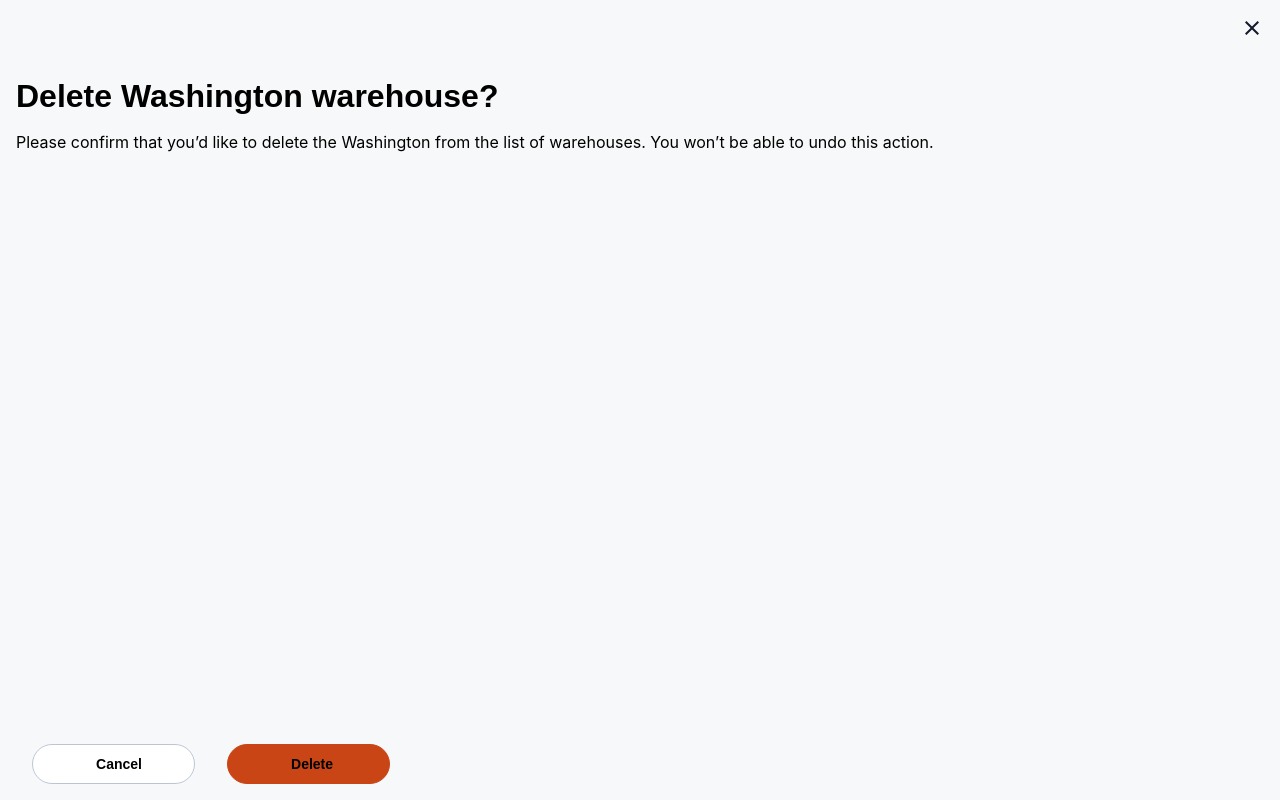
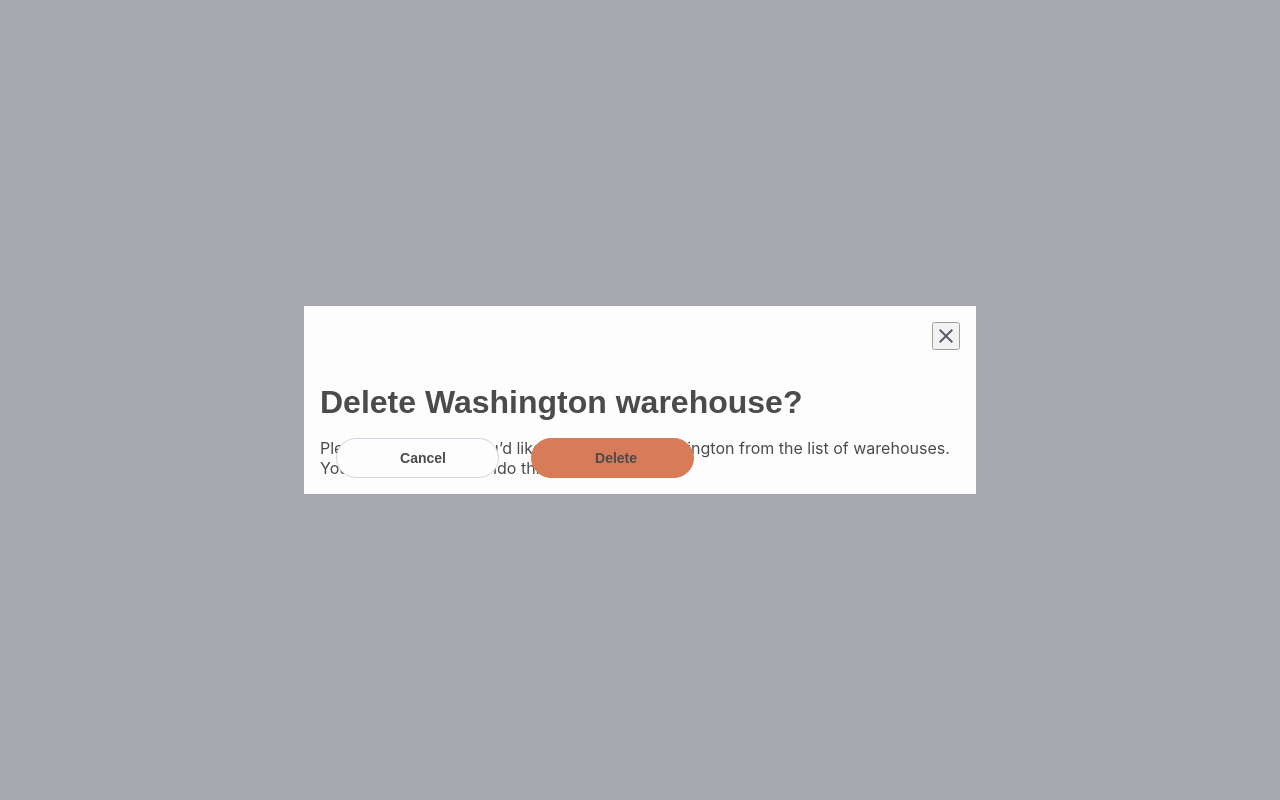
Before and after one commit to quindipc/InStock-Client, a React (Create React App) app: page /test in a window 1280 px wide. Built offline with nearby package versions, Linux system fonts and the light colour scheme.

Commit message:
basic styling for delete warehouse modal

```diff
--- a/src/components/DeleteWarehouse/DeleteWarehouse.jsx
+++ b/src/components/DeleteWarehouse/DeleteWarehouse.jsx
@@ -3,14 +3,17 @@ import x_button from "../../assets/Icons/close-24px.svg";
 
 export default function DeleteWarehouse() {
     return(
-        <div className='delete'>
-            <img className='delete__close' src={x_button} alt="close button outline" />
-            <h1 className='delete__title'>Delete Washington warehouse? </h1>
-            <p className='delete__subtext'>Please confirm that you’d like to delete the Washington from the list of warehouses. You won’t be able to undo this action.</p>
-            <div className='delete__buttons'>
-                <button className='delete__buttons-cancel'> <h3>Cancel</h3></button>
-                <button className='delete__buttons-delete'> <h3>Delete</h3></button>
+        <div className='delete__container'>
+            <div className='delete active' id='modal'>
+                <button className='delete__close'> <img className='delete__close' src={x_button} alt="close button outline" /> </button>
+                <h1 className='delete__title'>Delete Washington warehouse? </h1>
+                <p className='delete__subtext'>Please confirm that you’d like to delete the Washington from the list of warehouses. You won’t be able to undo this action.</p>
+                <div className='delete__buttons'>
+                    <button className='delete__buttons-cancel'> <h3>Cancel</h3></button>
+                    <button className='delete__buttons-delete'> <h3>Delete</h3></button>
+                </div>
             </div>
+            <div id='overlay'></div>
         </div>
     )
 }
--- a/src/components/DeleteWarehouse/DeleteWarehouse.scss
+++ b/src/components/DeleteWarehouse/DeleteWarehouse.scss
@@ -4,8 +4,33 @@
 @use "../../styles/partials/variables" as *;
 
 .delete{
+    z-index: 10;
     padding: 1rem;
     position: relative;
+    background-color: $white;
+    width: 42rem;
+    max-width: 80%;
+    transform: scale(0);
+        @include tablet{
+            position: fixed;
+            top: 50%;
+            left: 50%;
+            transform: translate(-50%,-50%) scale(0);
+            z-index: 10;
+
+            // width: 42rem;
+            // height: 100%;
+            // flex-shrink: 0;
+            // margin: 11.56rem 3rem 0rem 3rem;
+            // background-color: $white;
+        }
+    &__container{
+        // background-color: $white;
+        @include tablet {
+            // background-color: $black;
+            opacity: 0.699999988079071;
+        }
+    }
     &__close{
         float: right;
     }
@@ -40,3 +65,25 @@
         }
     }
 }
+
+#overlay{
+    position: fixed;
+    // opacity: 0;
+    top: 0;
+    left: 0;
+    right: 0;
+    bottom: 0;
+    background-color: $overlay;
+    pointer-events: none;
+}
+#overlay.active{
+    opacity: 1;
+    pointer-events: all;
+}
+
+.delete.active{
+    transform: scale(1);
+    @include tablet{
+        transform: translate(-50%,-50%) scale(1);
+    }
+}
--- a/src/styles/partials/_variables.scss
+++ b/src/styles/partials/_variables.scss
@@ -11,3 +11,4 @@ $light-gray: #F7F8F9;
 // Supporting Colors
 $green: #158463;
 $red: #C94515;
+$overlay: rgba(19, 24, 44, 0.5);
```
